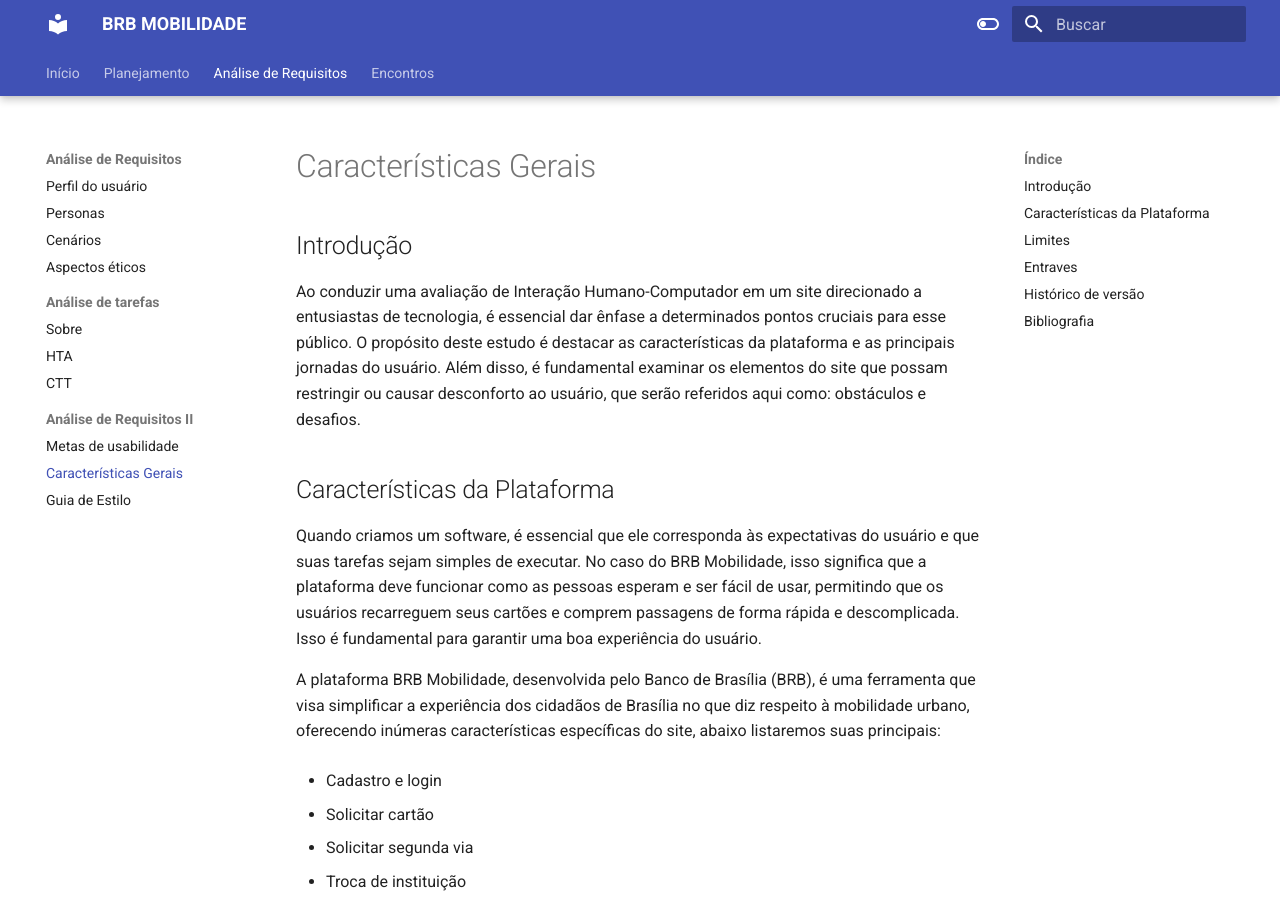
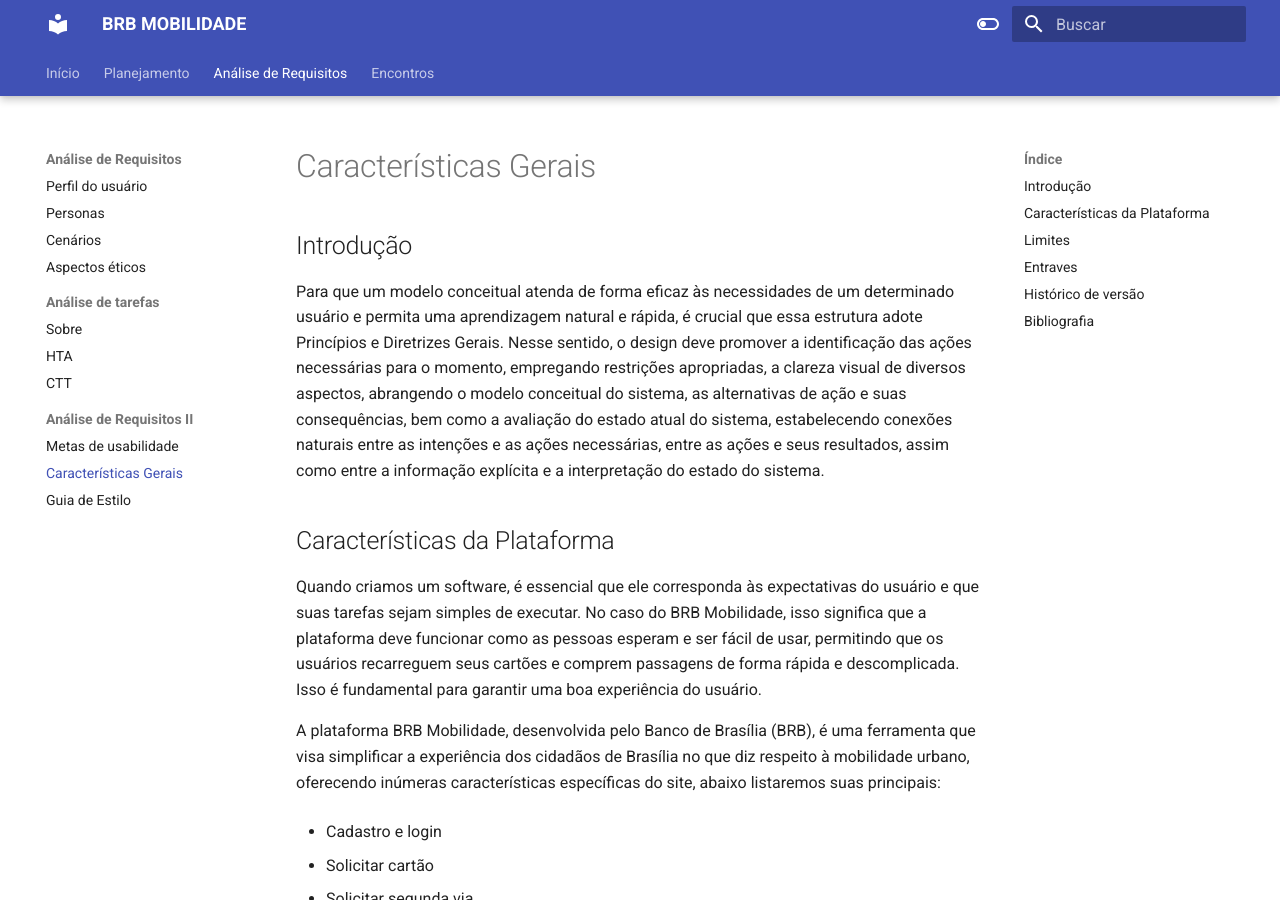
Before and after one commit to Interacao-Humano-Computador/2023.2--BRB-Mobilidade, an MkDocs documentation site: the page built from docs/analiseRequisitos/caracteristicas_gerais.md, in a window 1280 px wide and 900 px high. Built offline with MkDocs 1.6.1 and Material for MkDocs 9.7.7, drawn with Linux system fonts in a browser that asks for light colours.

Commit message:
revisando

```diff
--- a/docs/analiseRequisitos/caracteristicas_gerais.md
+++ b/docs/analiseRequisitos/caracteristicas_gerais.md
@@ -1,6 +1,7 @@
 ## Introdução
 
-Ao conduzir uma avaliação de Interação Humano-Computador em um site direcionado a entusiastas de tecnologia, é essencial dar ênfase a determinados pontos cruciais para esse público. O propósito deste estudo é destacar as características da plataforma e as principais jornadas do usuário. Além disso, é fundamental examinar os elementos do site que possam restringir ou causar desconforto ao usuário, que serão referidos aqui como: obstáculos e desafios.
+
+Para que um modelo conceitual atenda de forma eficaz às necessidades de um determinado usuário e permita uma aprendizagem natural e rápida, é crucial que essa estrutura adote Princípios e Diretrizes Gerais. Nesse sentido, o design deve promover a identificação das ações necessárias para o momento, empregando restrições apropriadas, a clareza visual de diversos aspectos, abrangendo o modelo conceitual do sistema, as alternativas de ação e suas consequências, bem como a avaliação do estado atual do sistema, estabelecendo conexões naturais entre as intenções e as ações necessárias, entre as ações e seus resultados, assim como entre a informação explícita e a interpretação do estado do sistema.
 
 ## Características da Plataforma
 
```
